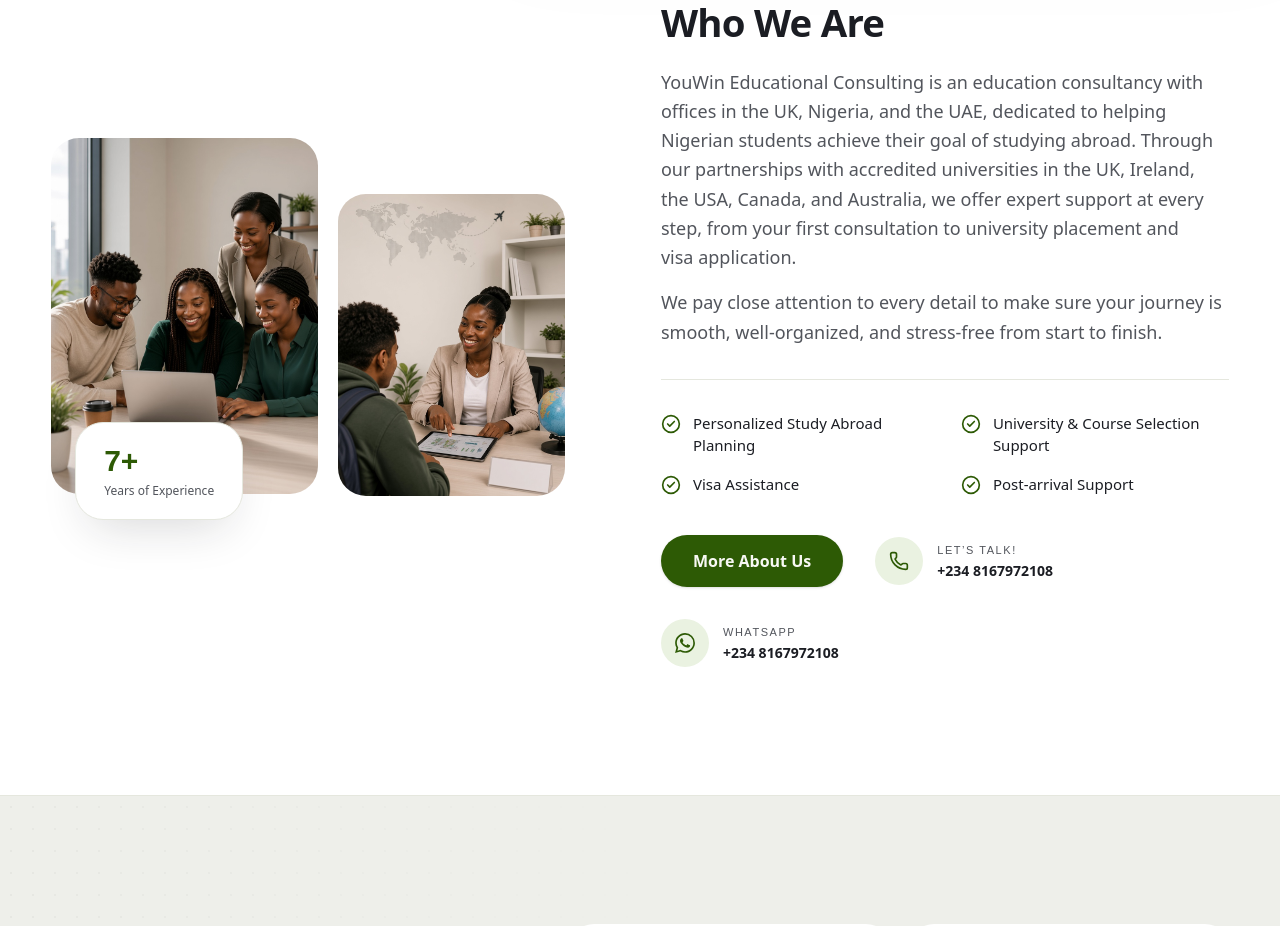
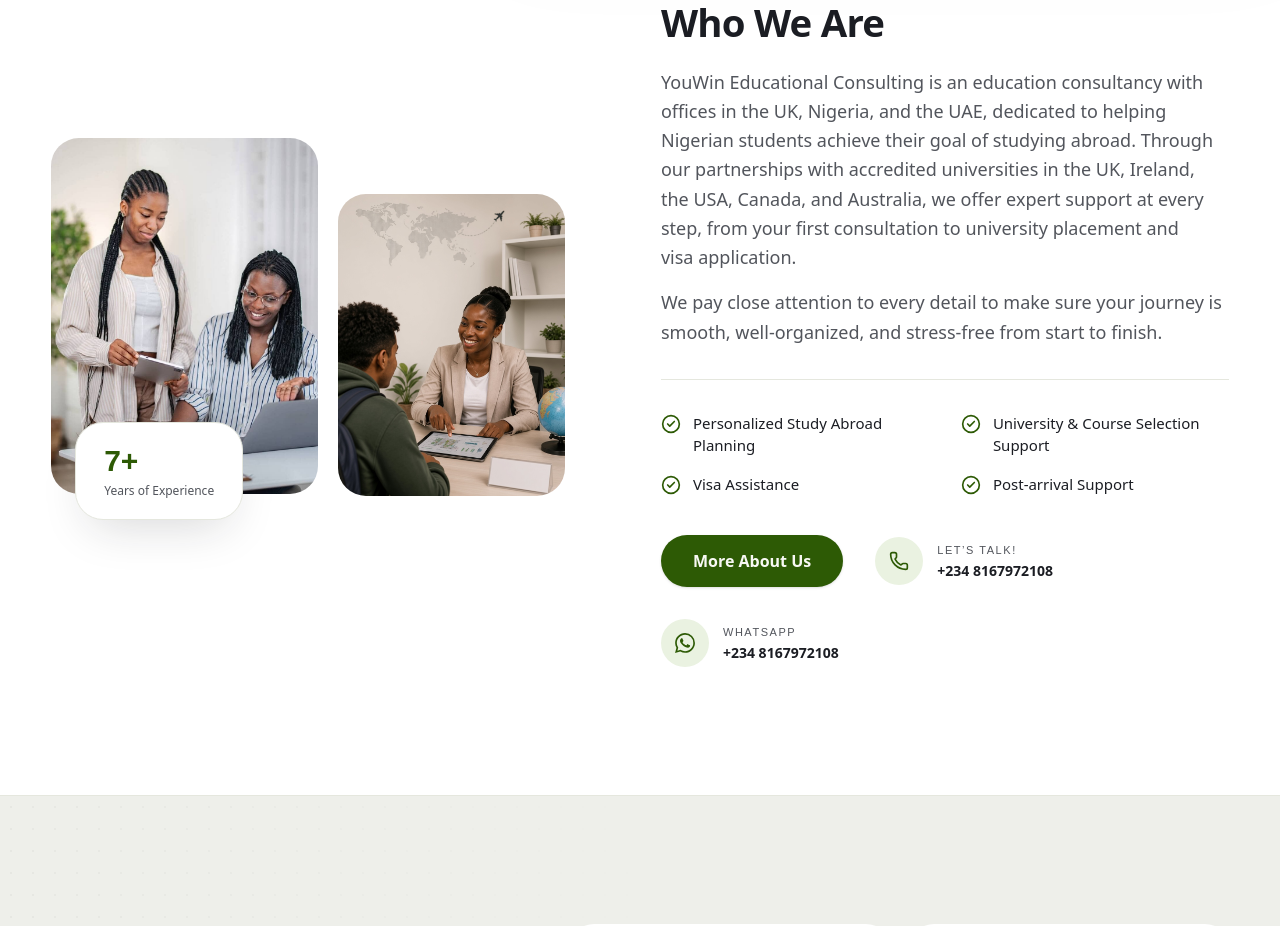
Before and after one commit to halfsaint1/Youwin, a Next.js app: page / in a window 1280 px wide. Shown: the part 1120-2046 px from the top of the page. Built offline with nearby package versions, Linux system fonts and the light colour scheme; a web font is replaced by a local one.

Commit message:
Use provided photo for About YouWin left panel
Co-authored-by: Mike <halfsaint1@users.noreply.github.com>

```diff
--- a/components/sections/who-we-are.tsx
+++ b/components/sections/who-we-are.tsx
@@ -21,8 +21,8 @@ export function WhoWeAre() {
         <div className="grid grid-cols-[1fr_0.85fr] gap-5">
           <div className="relative aspect-[3/4] overflow-hidden rounded-[1.75rem]">
             <Image
-              src="/images/generated/about-youwin-students.jpg"
-              alt="International students researching universities with an education advisor"
+              src="/images/about-students-laptop.jpg"
+              alt="Two students reviewing university options together on a laptop and tablet"
               fill
               sizes="(max-width: 1024px) 55vw, 26vw"
               className="object-cover transition-transform duration-700 hover:scale-[1.03]"
```
Also changed, not shown: public/images/about-students-laptop.jpg (added), public/images/generated/about-youwin-students.jpg (deleted).
